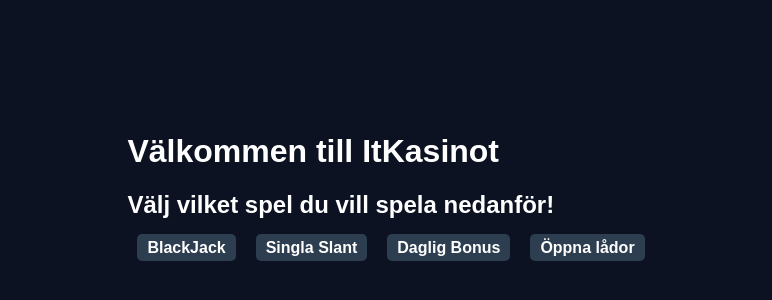
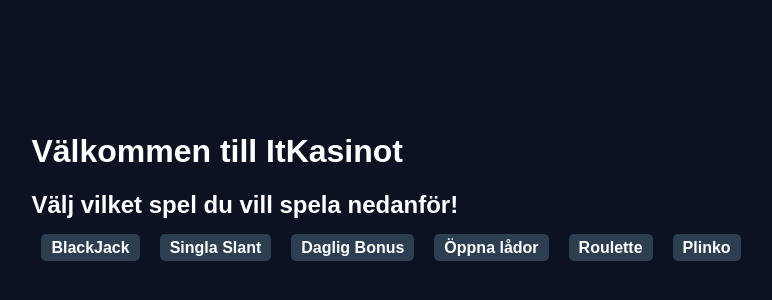
Before and after one commit to MelkerThunberg/ITkasinot, a React (Vite) app: page /caseUnbox in a window 1280 px wide. Shown: the part 216-516 px from the top of the page, without its empty margins (249-1021 px from the left). Built offline with nearby package versions, Linux system fonts and the light colour scheme.

Commit message:
added plinko and roulette

```diff
--- a/src/App.jsx
+++ b/src/App.jsx
@@ -1,11 +1,13 @@
 import "./App.css"
 import { HashRouter as Router, Routes, Route } from "react-router-dom";
 
-import Home from "./Pages/home";
-import Blackjack from "./Pages/blackjack";
-import Coinflip from "./Pages/coinflip";
-import Dailybonus from "./Pages/dailybonus";
-import CaseUnbox from "./Pages/caseUnbox";
+import Home from "./pages/home";
+import Blackjack from "./pages/blackjack";
+import Coinflip from "./pages/coinflip";
+import Dailybonus from "./pages/dailybonus";
+import CaseUnbox from "./pages/caseUnbox";
+import Plinko from "./pages/plinko";
+import Roulette from "./pages/roulette";
 
 
     function App() {
@@ -18,6 +20,8 @@ import CaseUnbox from "./Pages/caseUnbox";
                 <Route path="/coinflip" element={<Coinflip />} />
                 <Route path="/dailybonus" element={<Dailybonus />} />
                 <Route path="/caseUnbox" element={<CaseUnbox />} />
+                <Route path="/plinko" element={<Plinko />} />
+                <Route path="/roulette" element={<Roulette />} />
             </Routes>
         </Router>
     )
--- a/src/Pages/home.jsx
+++ b/src/Pages/home.jsx
@@ -16,6 +16,10 @@ export default function Home() {
 
             <Link to="/caseUnbox">Öppna lådor</Link>
 
+            <Link to="/roulette">Roulette</Link>
+
+            <Link to="/plinko">Plinko</Link>
+
         </div>
     )
 }
--- /dev/null
+++ b/src/Pages/plinko.jsx
@@ -0,0 +1,8 @@
+export default function Plinko() {
+
+    return (
+        <div>
+            <h1>Plinko</h1>
+        </div>
+    )
+}
--- /dev/null
+++ b/src/Pages/roulette.jsx
@@ -0,0 +1,8 @@
+export default function Roulette() {
+
+    return (
+        <div>
+            <h1>Roulette</h1>
+        </div>
+    )
+}
```
